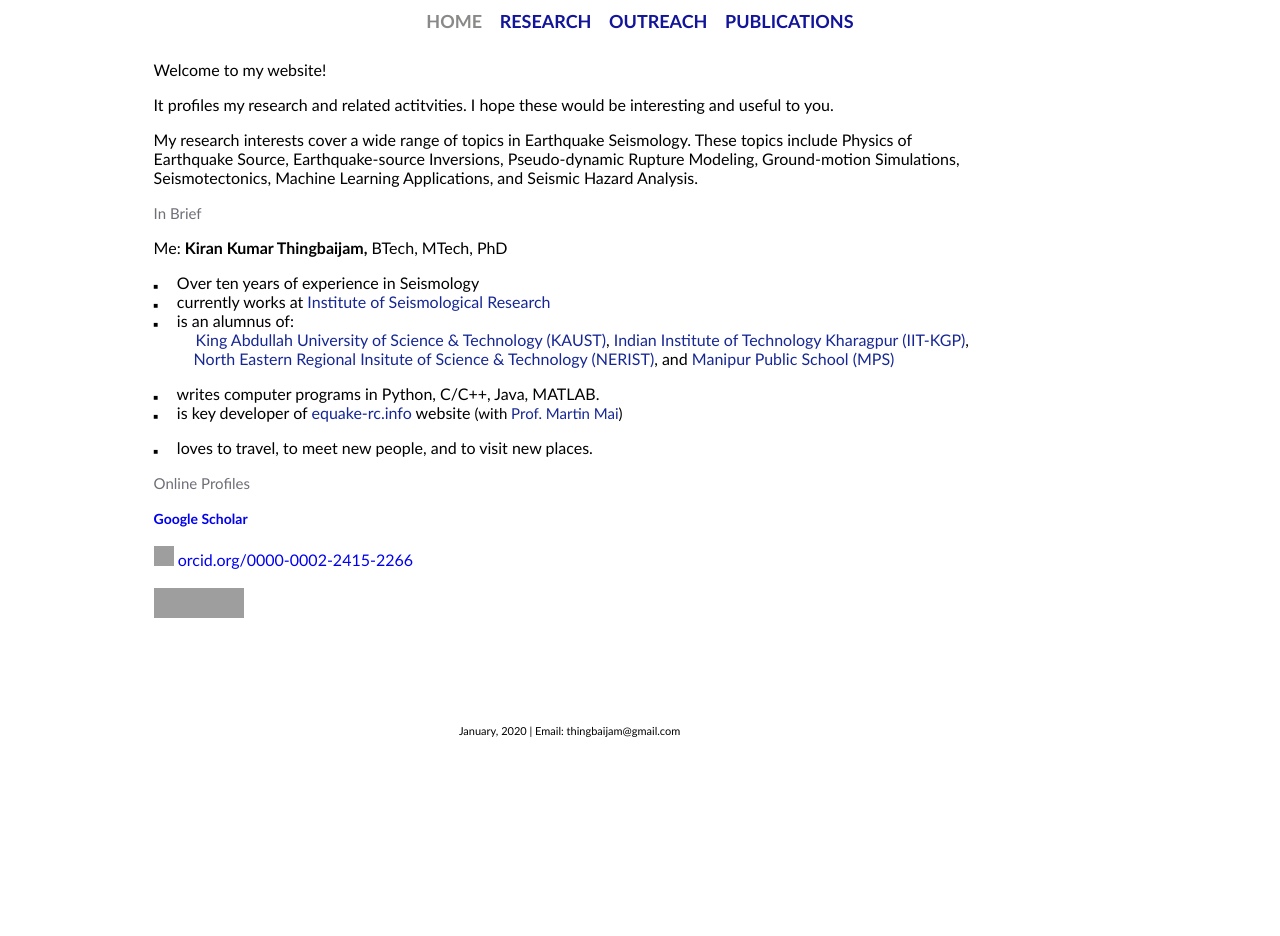
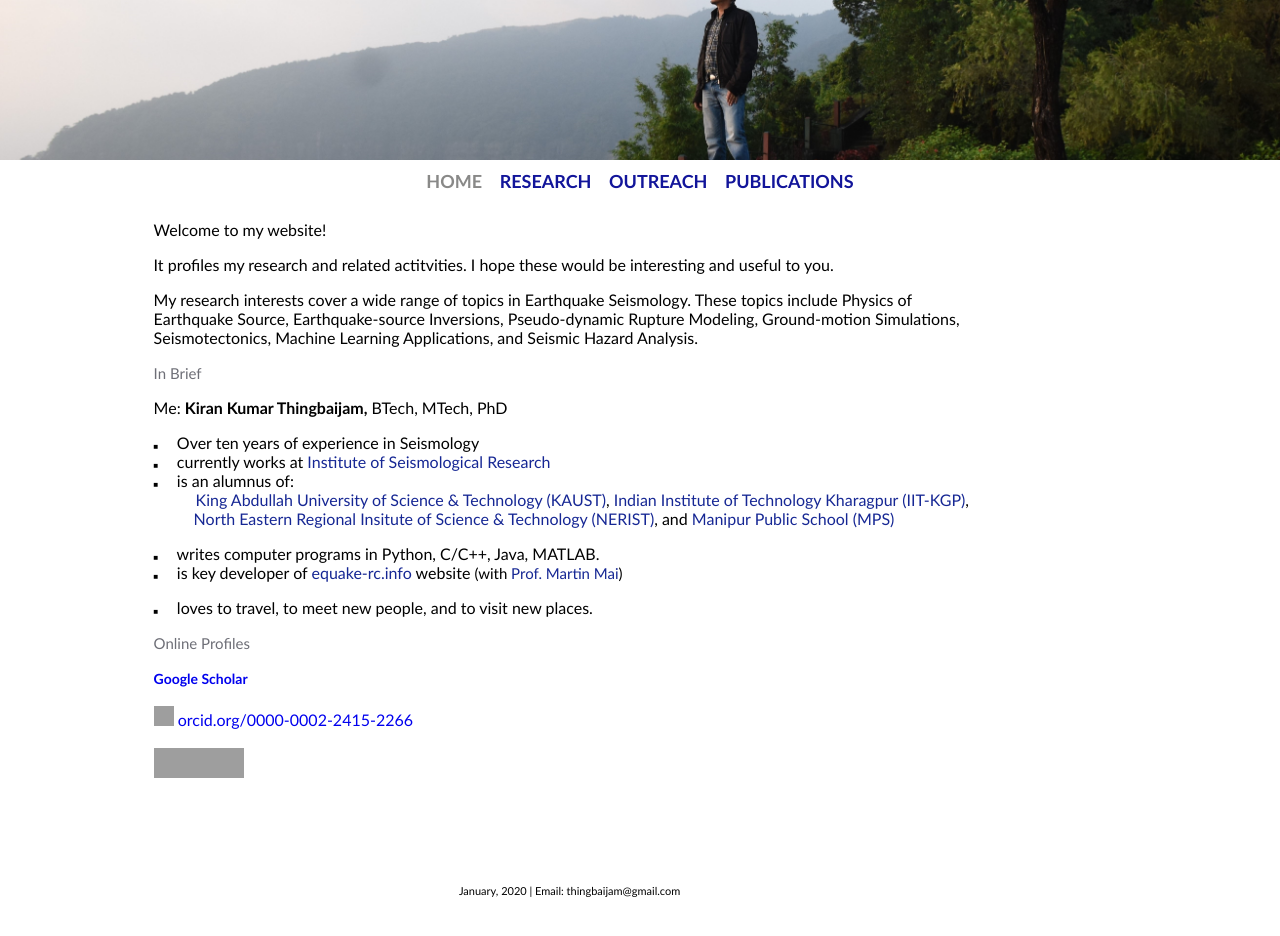
Before and after one commit to thingbaijam/thingbaijam.github.io, a plain HTML site: page index.html in a window 1280 px wide. Drawn offline with Linux system fonts and the light colour scheme; grey boxes are pictures that could not be loaded.

Commit message:
Update wprofile.css

```diff
--- a/css/wprofile.css
+++ b/css/wprofile.css
@@ -3,7 +3,7 @@
    position: relative; margin-left:auto; margin-right:auto;
    background: no-repeat center; background-image: url("../images/banner1.JPG");
    background-position: center;
-   width:100%;height:30%; text-align:left; vertical-align:text-bottom;
+   width:100%;height:20vh; text-align:left; vertical-align:text-bottom;
    font-family: Calibri,Candara,Segoe,Segoe UI,Optima,Arial,sans-serif; font-size: 16px;
    background-repeat:no-repeat; padding: 0 0 0 0; top:0; left:0;
    background-size:cover; background-color:#E6E8F5;
```
